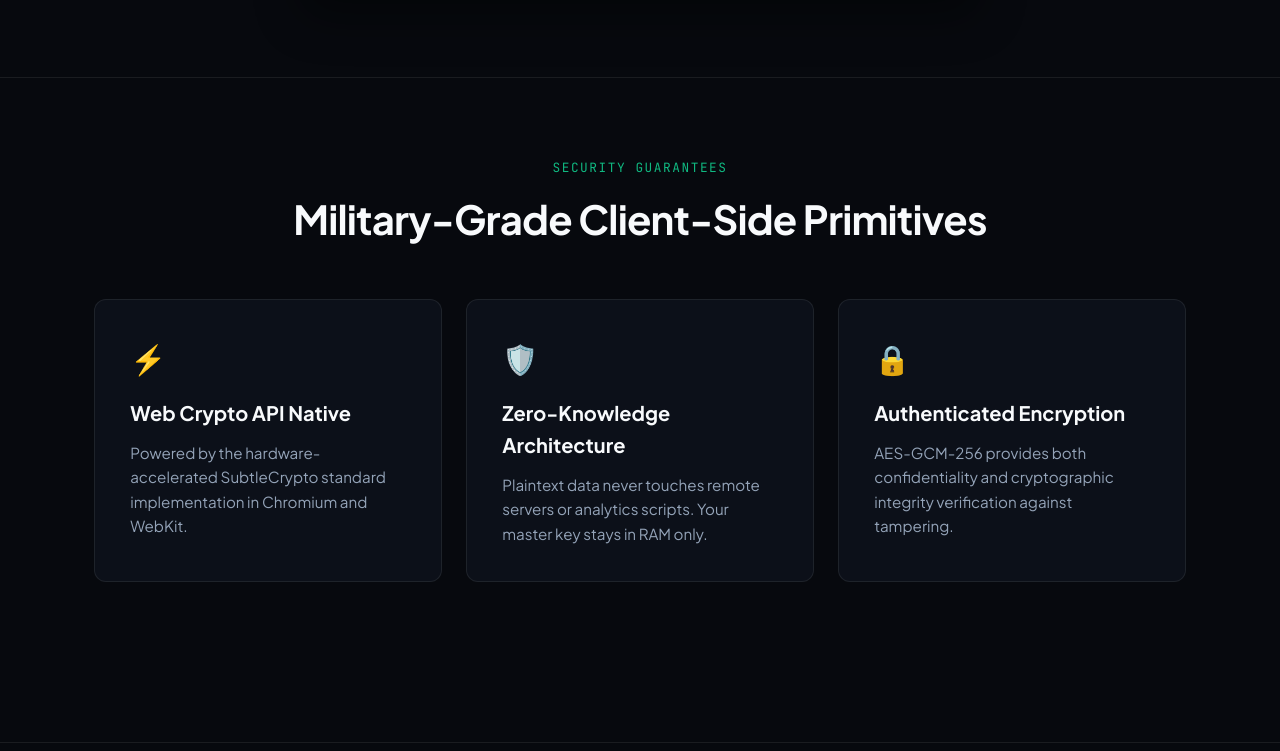
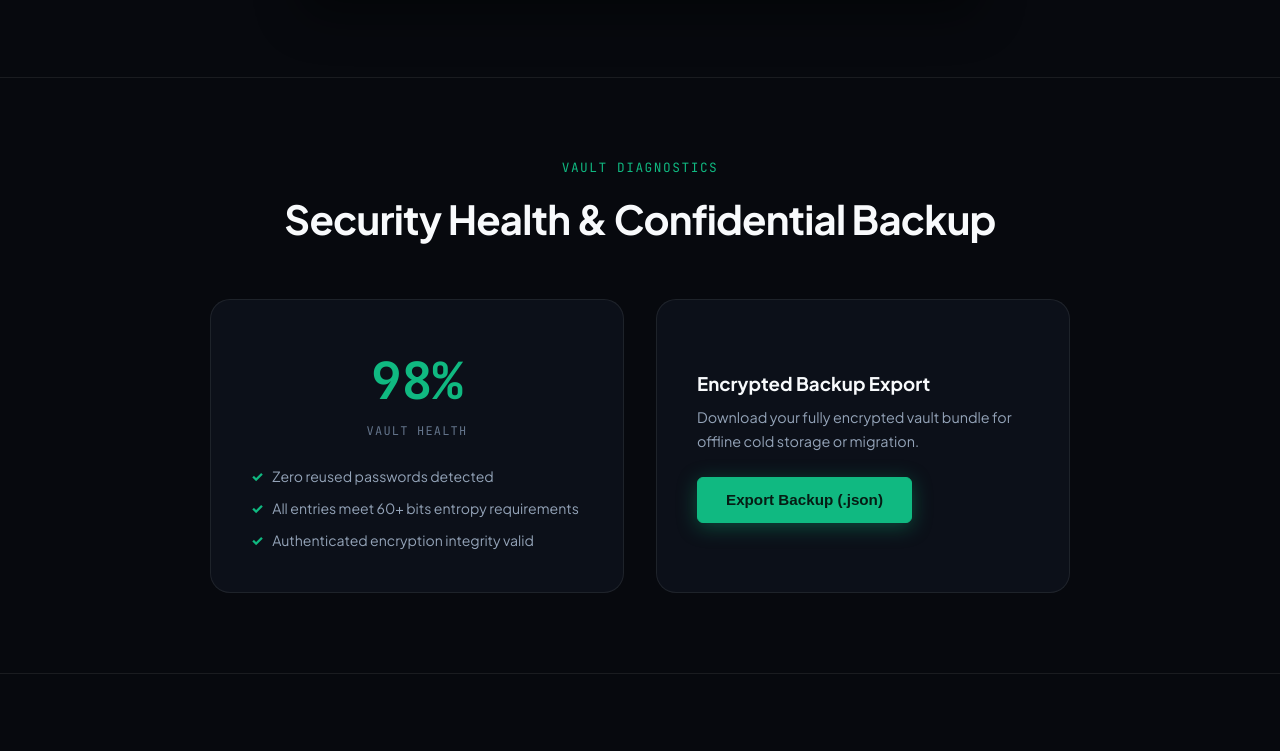
Before and after one commit to gvishnu006/quantum-vault, a plain HTML site: page index.html in a window 1280 px wide. Shown: the part 2133-2884 px from the top of the page. Drawn offline with Linux system fonts and the light colour scheme.

Commit message:
feat: add security health audit dashboard, encrypted backup export/import, and complete documentation

```diff
--- a/index.html
+++ b/index.html
@@ -124,6 +124,38 @@
     </div>
   </section>
 
+  <!-- Security Health Audit Section -->
+  <section class="audit-section" id="audit">
+    <div class="container">
+      <div class="section-title">
+        <span class="eyebrow">VAULT DIAGNOSTICS</span>
+        <h2>Security Health & Confidential Backup</h2>
+      </div>
+
+      <div class="audit-grid">
+        <div class="audit-card">
+          <div class="audit-score-circle">
+            <span class="score-number">98%</span>
+            <span class="score-sub">VAULT HEALTH</span>
+          </div>
+          <div class="audit-details">
+            <div class="check-item"><span>✓</span> Zero reused passwords detected</div>
+            <div class="check-item"><span>✓</span> All entries meet 60+ bits entropy requirements</div>
+            <div class="check-item"><span>✓</span> Authenticated encryption integrity valid</div>
+          </div>
+        </div>
+
+        <div class="audit-card">
+          <h3>Encrypted Backup Export</h3>
+          <p style="color: var(--text-muted); font-size: 0.9rem; margin: 0.5rem 0 1.5rem;">Download your fully encrypted vault bundle for offline cold storage or migration.</p>
+          <div style="display: flex; gap: 0.75rem;">
+            <button class="btn btn-primary" id="exportBackupBtn">Export Backup (.json)</button>
+          </div>
+        </div>
+      </div>
+    </div>
+  </section>
+
   <!-- Security Highlights -->
   <section class="security-section" id="security">
     <div class="container">
--- a/style.css
+++ b/style.css
@@ -645,3 +645,68 @@ body {
   background: #ef4444;
   color: #fff;
 }
+
+/* Audit Section */
+.audit-section {
+  padding: 5rem 0;
+  border-top: 1px solid var(--border-line);
+}
+
+.audit-grid {
+  display: grid;
+  grid-template-columns: repeat(2, 1fr);
+  gap: 2rem;
+  max-width: 860px;
+  margin: 0 auto;
+}
+
+.audit-card {
+  background: var(--bg-card);
+  border: 1px solid var(--border-line);
+  border-radius: var(--radius-lg);
+  padding: 2.5rem;
+  display: flex;
+  flex-direction: column;
+  justify-content: center;
+}
+
+.audit-score-circle {
+  display: flex;
+  flex-direction: column;
+  align-items: center;
+  margin-bottom: 1.5rem;
+}
+
+.score-number {
+  font-size: 3.2rem;
+  font-weight: 800;
+  color: var(--emerald);
+  font-family: var(--font-mono);
+}
+
+.score-sub {
+  font-size: 0.75rem;
+  font-family: var(--font-mono);
+  color: var(--text-dim);
+  letter-spacing: 0.1em;
+}
+
+.audit-details {
+  display: flex;
+  flex-direction: column;
+  gap: 0.6rem;
+  font-size: 0.88rem;
+  color: var(--text-muted);
+}
+
+.check-item span {
+  color: var(--emerald);
+  font-weight: 800;
+  margin-right: 0.4rem;
+}
+
+@media (max-width: 800px) {
+  .audit-grid {
+    grid-template-columns: 1fr;
+  }
+}
--- a/vault.js
+++ b/vault.js
@@ -209,3 +209,19 @@ document.addEventListener('DOMContentLoaded', () => {
     });
   }
 });
+
+  // Backup Export
+  const exportBackupBtn = document.getElementById('exportBackupBtn');
+  if (exportBackupBtn) {
+    exportBackupBtn.addEventListener('click', () => {
+      const stored = localStorage.getItem('quantum_vault_data');
+      if (!stored) return alert('No vault data to export. Unlock or add items first!');
+
+      const blob = new Blob([stored], { type: 'application/json' });
+      const url = URL.createObjectURL(blob);
+      const a = document.createElement('a');
+      a.href = url;
+      a.download = `quantum-vault-backup-${new Date().toISOString().slice(0, 10)}.json`;
+      a.click();
+    });
+  }
```
Also changed, not shown: 1 other file.
